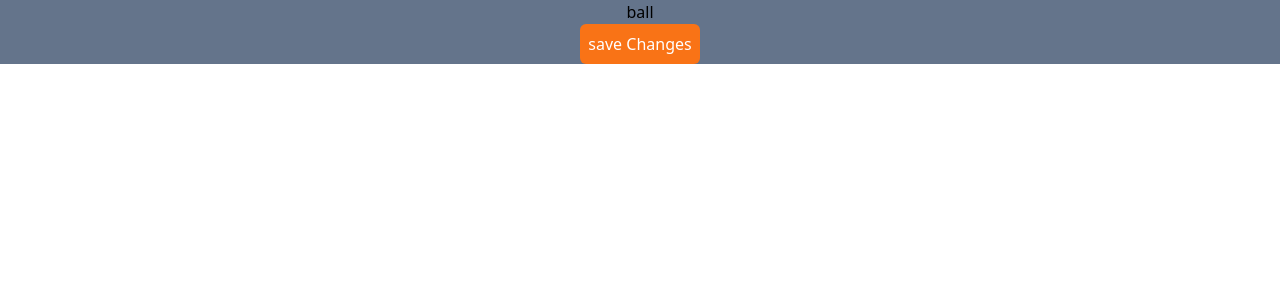
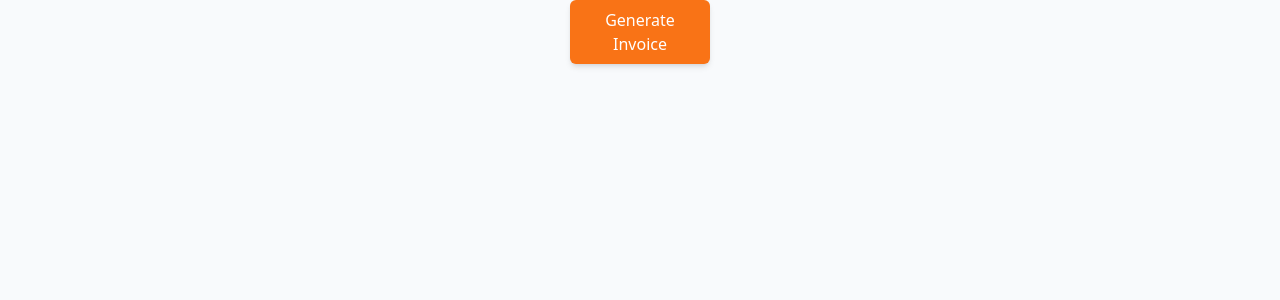
Before and after one commit to deji2ghost/newInvoice, a React (Vite) app: page / in a window 1280 px wide. Shown: the top 300 px of the page. Built offline with nearby package versions, Linux system fonts and the light colour scheme.

Commit message:
custom button style.

```diff
--- a/package.json
+++ b/package.json
@@ -12,7 +12,8 @@
   "dependencies": {
     "@headlessui/react": "^2.1.9",
     "react": "^18.3.1",
-    "react-dom": "^18.3.1"
+    "react-dom": "^18.3.1",
+    "react-loader-spinner": "^6.1.6"
   },
   "devDependencies": {
     "@eslint/js": "^9.9.0",
--- a/src/App.tsx
+++ b/src/App.tsx
@@ -4,11 +4,8 @@ import CustomButton from './components/ui/CustomButton'
 function App() {
 
   return (
-    <div className='bg-slate-500 flex flex-col items-center'>
-      ball
-      <CustomButton>
-        save Changes
-      </CustomButton>
+    <div className='bg-slate-50 flex flex-col items-center h-screen'>
+      <CustomButton text={'Generate Invoice'} />
     </div>
   )
 }
--- a/src/components/ui/CustomButton.tsx
+++ b/src/components/ui/CustomButton.tsx
@@ -1,15 +1,27 @@
-import { Button } from '@headlessui/react'
-import { ReactNode } from 'react'
+import { Button } from "@headlessui/react";
+import { ThreeCircles } from "react-loader-spinner";
 
-interface ButtonProps{
-    children: ReactNode
-}
-const CustomButton = ({children}: ButtonProps) => {
-  return (
-    <Button className="bg-orange-500 hover:bg-opacity-80 rounded-md text-white p-2">
-      {children}
-    </Button>
-  )
+interface ButtonProps {
+  text: string;
 }
 
-export default CustomButton
+const CustomButton = ({ text }: ButtonProps) => {
+  const buttonClass =
+    "bg-orange-500 hover:bg-opacity-80 rounded-md text-white p-2 outline-none border-none shadow-md hover:translate-y-[1px] w-[11%] text-[#fff] flex items-center justify-center";
+  return (
+    <Button className={buttonClass}>
+      {text ? text :
+      <ThreeCircles
+        visible={true}
+        height="20"
+        width="20"
+        color="#fff"
+        ariaLabel="three-circles-loading"
+        wrapperStyle={{}}
+        wrapperClass=""
+      />}
+    </Button>
+  );
+};
+
+export default CustomButton;
```
Also changed, not shown: 1 other file (tests, documents, lock files or other folders).
